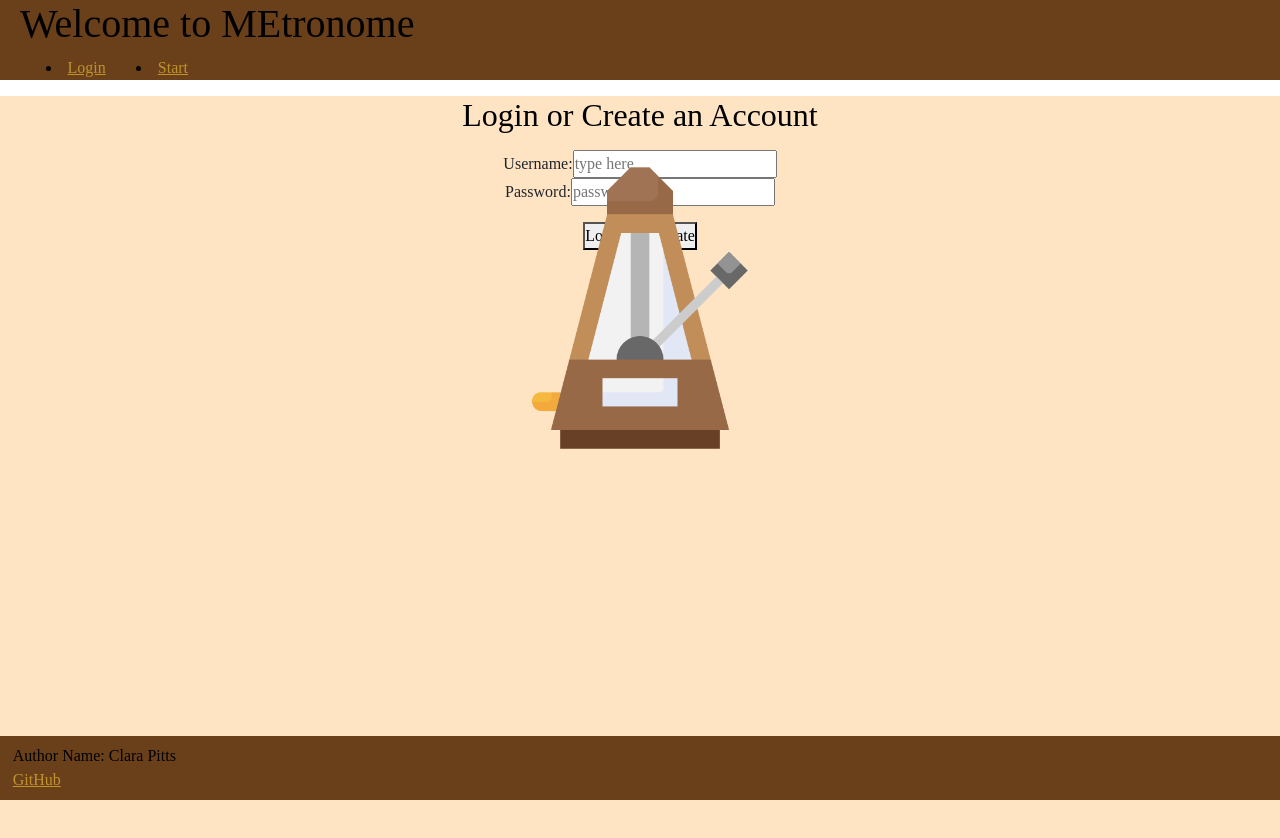
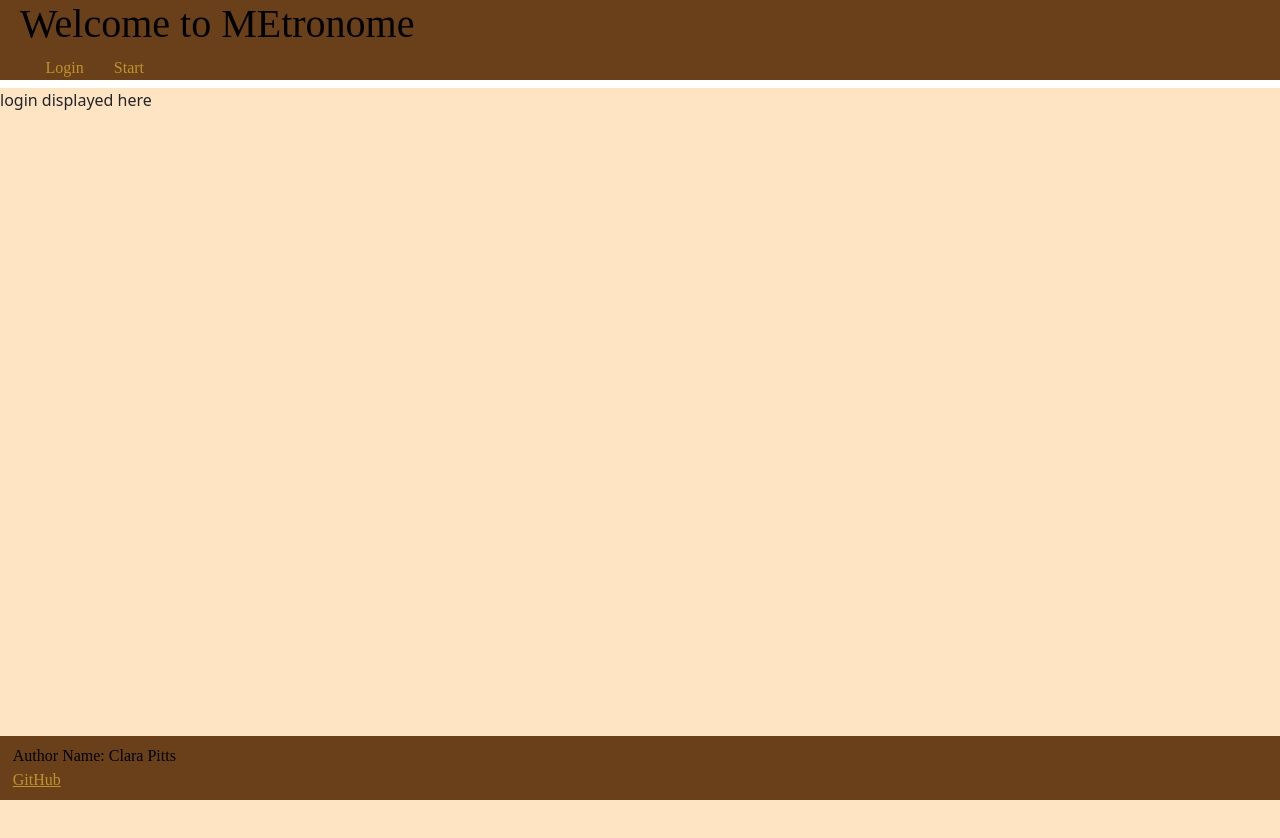
Before and after one commit to claral21/startup, a React (Vite) app: page / in a window 1280 px wide. Shown: the top 838 px of the page. Before the commit the page ends 800 px from the top, so only its background shows below. Built offline with nearby package versions, Linux system fonts and the light colour scheme; a web font is replaced by a local one.

Commit message:
I finished navigating routes!

```diff
--- a/src/app.css
+++ b/src/app.css
@@ -173,6 +173,10 @@
     display: none;
 }
 
+.nav-link {
+    color: rgb(192, 146, 46);
+}
+
 .Hyperlink {
     color: rgb(192, 146, 46);
 }
--- a/src/app.jsx
+++ b/src/app.jsx
@@ -1,41 +1,30 @@
 import React from 'react';
 import 'bootstrap/dist/css/bootstrap.min.css';
 import './app.css';
+import { BrowserRouter, NavLink, Route, Routes } from 'react-router-dom';
+import { Login } from './login/login';
+import { Soundmaker } from './soundmaker/soundmaker';
+
 
 export default function App() {
   return (
+    <BrowserRouter>
     <div>
       <header>
         <h1>Welcome to MEtronome</h1>
         <nav>
           <menu className="navigation">
-            <li><a className="Hyperlink" href="login.html">Login</a></li>
-            <li><a className="Hyperlink" href="soundmaker.html">Start</a></li>
+            <NavLink className="nav-link" to="">Login</NavLink>
+            <NavLink className="nav-link" to="soundmaker">Start</NavLink>
           </menu>
         </nav>
       </header>
 
-      <main>
-        <h2>Login or Create an Account</h2>
-        <form method="get" action="soundmaker.html" id="login_form">
-          <div>
-            <label htmlFor="username">Username:</label>
-            <input type="text" placeholder="type here" id="username" />
-          </div>
-          <div>
-            <label htmlFor="password">Password:</label>
-            <input type="password" placeholder="password" id="password" />
-          </div>
-          <div className="login_buttons">
-            <button type="submit" name="login" value="access_user_info">Login</button>
-            <button type="submit" name="create_user" value="save_new_user">Create</button>
-          </div>
-        </form>
-
-        <div id="metronome_container1">
-          <img src="./Public/metronome_icon2.png" alt="MetronomeIMG1" width="300" />
-        </div>
-      </main>
+      <Routes>
+        <Route path='/' element={<Login />} exact />
+        <Route path='/soundmaker' element={<Soundmaker />} />
+        <Route path='*' element={<NotFound />} />
+    </Routes>
 
       <footer>
         <div className="footer_words">
@@ -44,5 +33,10 @@
         </div>
       </footer>
     </div>
+    </BrowserRouter>
   );
 }
+
+function NotFound() {
+  return <main className="container-fluid bg-secondary text-center">404: Return to sender. Address unknown.</main>;
+}
```
Also changed, not shown: src/login/login.jsx (+25 -0 lines), 1 other file (tests, documents, lock files or other folders).
